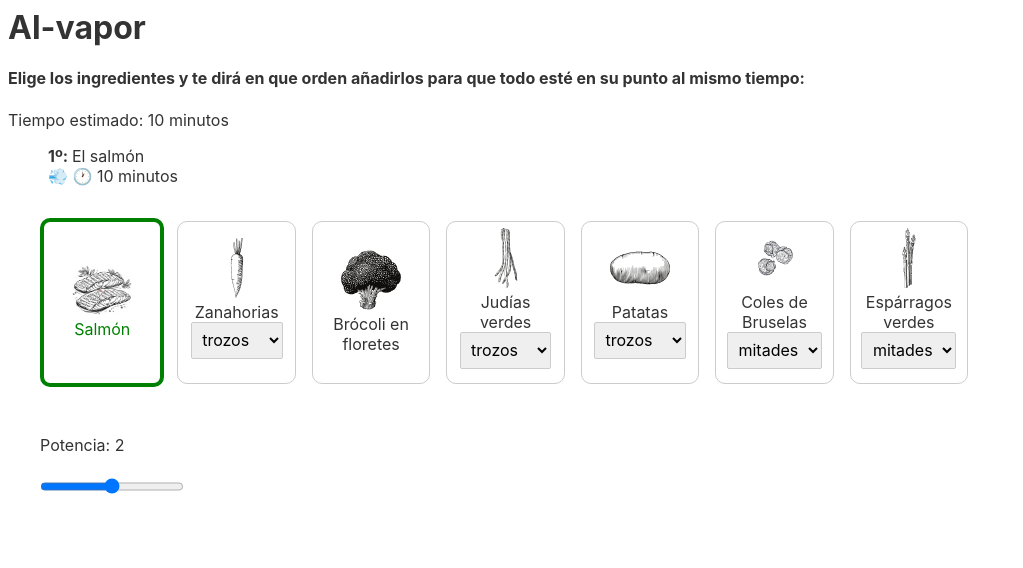
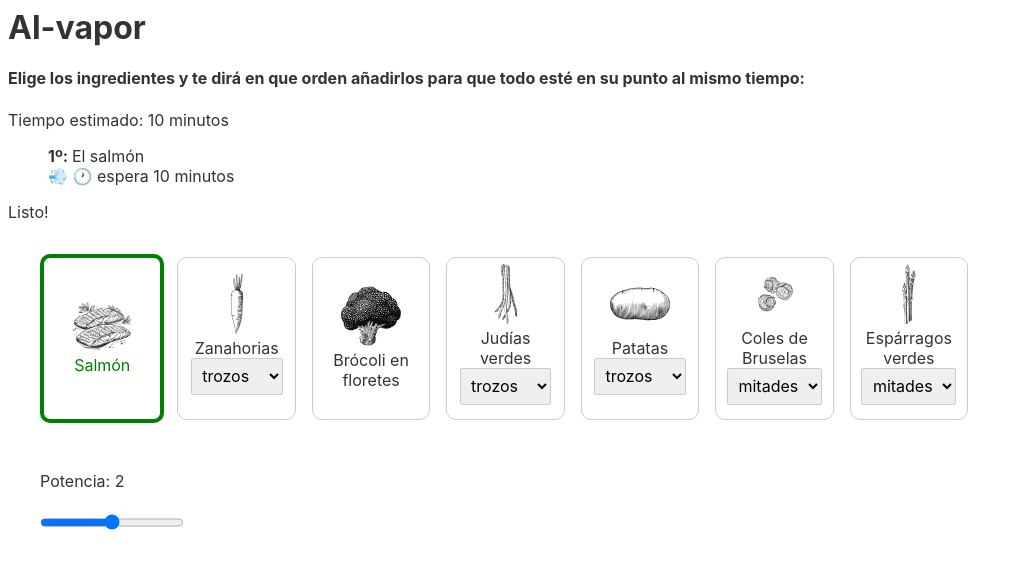
Before and after one commit to pirnz/al-vapor, a Svelte app: page / in a window 1280 px wide. Both pictures are taken after a click on the button "Salmón". Shown: the top 568 px of the page, without its empty margins (0-1023 px from the left). Built offline with nearby package versions, Linux system fonts and the light colour scheme.

Commit message:
better instructions

```diff
--- a/src/Output.svelte
+++ b/src/Output.svelte
@@ -75,10 +75,11 @@
         <ol>
             {#each batches as batch}
                 <li>
-                    {batch.ingredients} <br>💨 🕐 {batch.time} minutos
+                    {batch.ingredients} <br>💨 🕐 espera {batch.time} minutos
                 </li>
             {/each}
         </ol>
+        Listo!
     </div>
 {/if}
 
```
